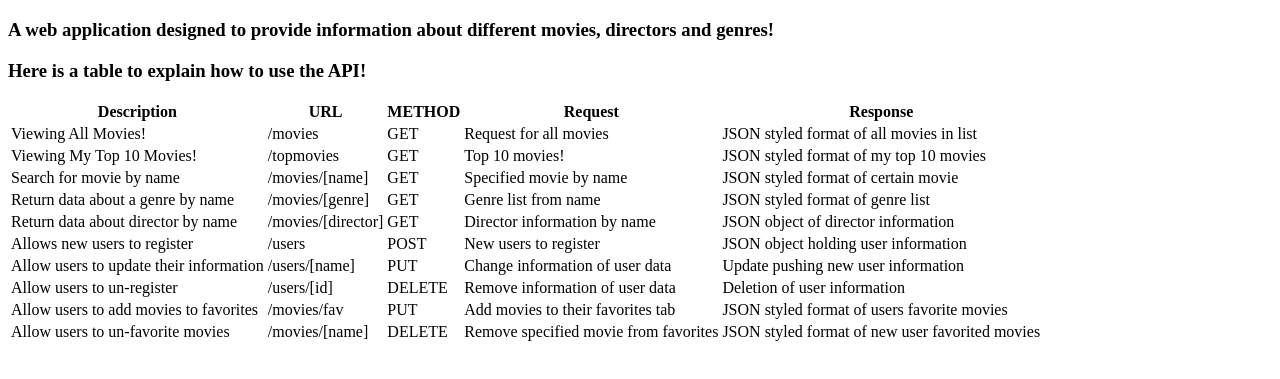
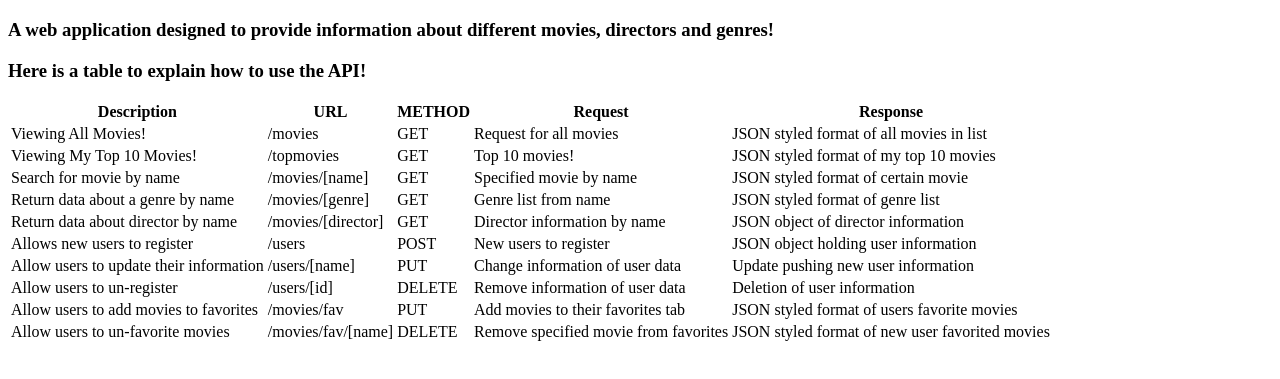
Before and after one commit to Cgr3/Movie_API, a website: page public/documentation.html in a window 1280 px wide. Shown: the part 61-440 px from the top of the page. Drawn offline with Linux system fonts and the light colour scheme.

Commit message:
Small change to documentation page
Changed directory to remove movie from favorite movies tab

```diff
--- a/public/documentation.html
+++ b/public/documentation.html
@@ -87,7 +87,7 @@
       </tr>
       <tr>
         <td>Allow users to un-favorite movies</td>
-        <td>/movies/[name]</td>
+        <td>/movies/fav/[name]</td>
         <td>DELETE</td>
         <td>Remove specified movie from favorites</td>
         <td>JSON styled format of new user favorited movies</td>
```
